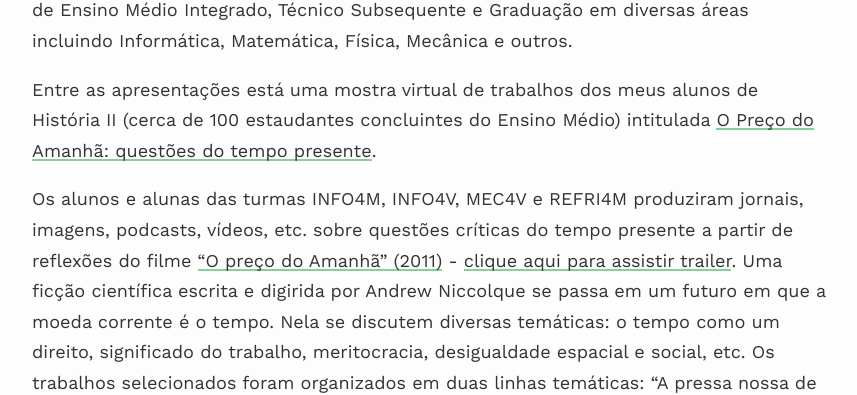
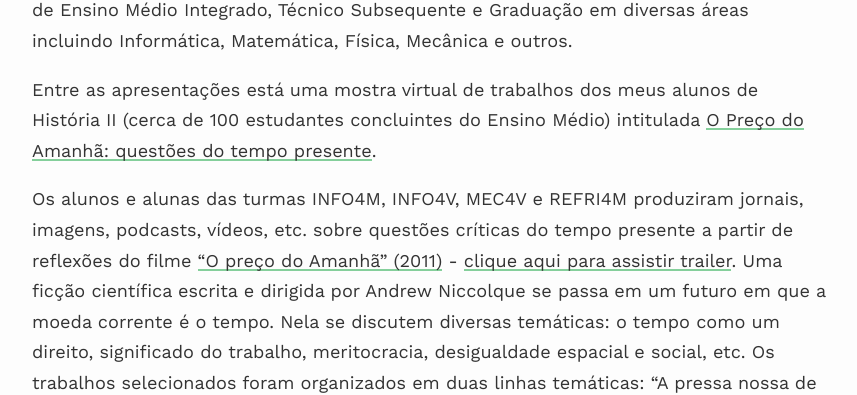
Before and after one commit to 0jonjo/0jonjo.github.io, a Jekyll site: the page built from _posts/2022-01-10-precodoamanha.md, in a window 1280 px wide. Shown: the part 433-828 px from the top of the page, without its empty margins (208-1065 px from the left). Built offline with Jekyll 4.4.1, drawn with Linux system fonts in a browser that asks for light colours; nearby versions of some CDN libraries; some of the changed text lies outside the part shown.

Commit message:
minor text erros adjust

```diff
--- a/_posts/2022-01-10-precodoamanha.md
+++ b/_posts/2022-01-10-precodoamanha.md
@@ -9,9 +9,9 @@
 
 Entre os dias 10 e 11/01 acontece a [Exposição Científica, Tecnológica e Cultural – EXPOTEC](https://expotec-sc.herokuapp.com/), um evento promovido pelo [Instituto Federal de Educação, Ciência e Tecnologia do Rio Grande do Norte, campus Santa Cruz](https://portal.ifrn.edu.br/campus/santacruz). Ele conta com a a apresentação de alunos de Ensino Médio Integrado, Técnico Subsequente e Graduação em diversas áreas incluindo Informática, Matemática, Física, Mecânica e outros.
 
-Entre as apresentações está uma mostra virtual de trabalhos dos meus alunos de História II (cerca de 100 estaudantes concluintes do Ensino Médio) intitulada [O Preço do Amanhã: questões do tempo presente](https://www.notion.so/joaogilberto/Mostra-de-Trabalhos-O-Pre-o-do-Amanh-quest-es-do-tempo-presente-f5d03c7d84c44341bb59d54ad2597959).
+Entre as apresentações está uma mostra virtual de trabalhos dos meus alunos de História II (cerca de 100 estudantes concluintes do Ensino Médio) intitulada [O Preço do Amanhã: questões do tempo presente](https://www.notion.so/joaogilberto/Mostra-de-Trabalhos-O-Pre-o-do-Amanh-quest-es-do-tempo-presente-f5d03c7d84c44341bb59d54ad2597959).
 
-Os alunos e alunas das turmas INFO4M, INFO4V, MEC4V e REFRI4M produziram jornais, imagens, podcasts, vídeos, etc. sobre questões críticas do tempo presente a partir de reflexões do filme [“O preço do Amanhã” (2011)](https://pt.wikipedia.org/wiki/In_Time) - [clique aqui para assistir trailer](https://www.youtube.com/watch?v=XUSt9oZUTrs). Uma ficção científica escrita e digirida por Andrew Niccolque se passa em um futuro em que a moeda corrente é o tempo. Nela se discutem diversas temáticas: o tempo como um direito, significado do trabalho, meritocracia, desigualdade espacial e social, etc. Os trabalhos selecionados foram organizados em duas linhas temáticas: "A pressa nossa de cada dia" e "Meritocracia em um mundo desigual".
+Os alunos e alunas das turmas INFO4M, INFO4V, MEC4V e REFRI4M produziram jornais, imagens, podcasts, vídeos, etc. sobre questões críticas do tempo presente a partir de reflexões do filme [“O preço do Amanhã” (2011)](https://pt.wikipedia.org/wiki/In_Time) - [clique aqui para assistir trailer](https://www.youtube.com/watch?v=XUSt9oZUTrs). Uma ficção científica escrita e dirigida por Andrew Niccolque se passa em um futuro em que a moeda corrente é o tempo. Nela se discutem diversas temáticas: o tempo como um direito, significado do trabalho, meritocracia, desigualdade espacial e social, etc. Os trabalhos selecionados foram organizados em duas linhas temáticas: "A pressa nossa de cada dia" e "Meritocracia em um mundo desigual".
 
 **[Clique aqui para abrir a Mostra de Trabalhos - O Preço do Amanhã: questões do tempo presente](https://joaogilberto.notion.site/Primeiro-dia-do-ENEM-2021-d7e2847bb9cb48b8ac8cc6f144ad238e)**
 
```
